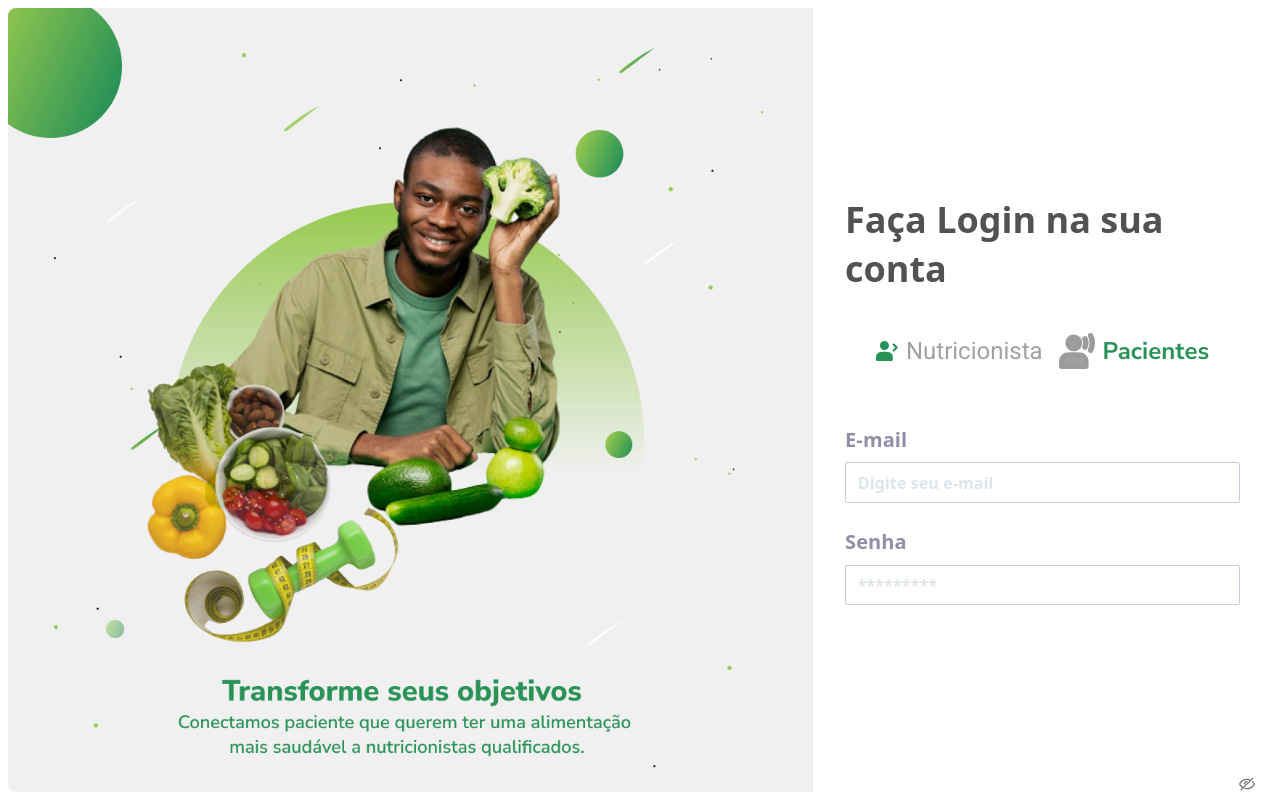
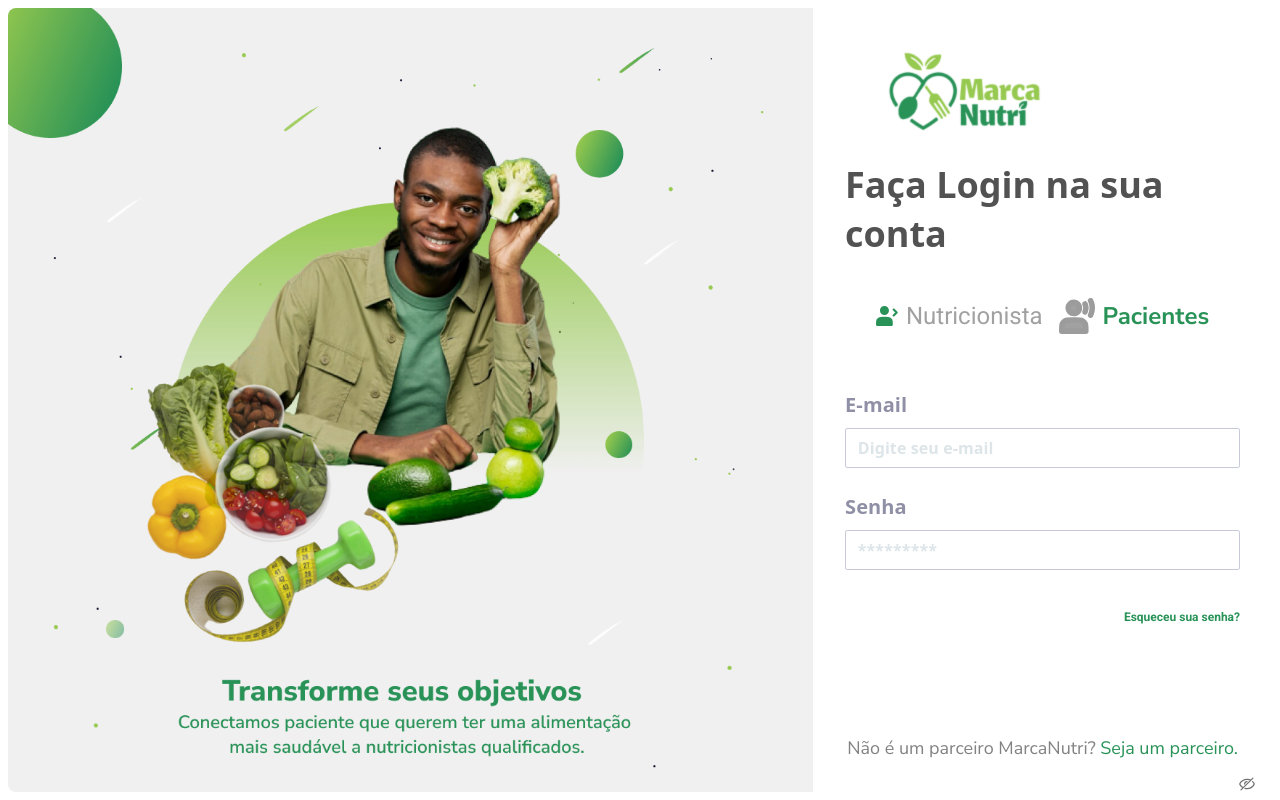
Before and after one commit to MarcaNutri/frontend, a Next.js app: page /login/login in a window 1280 px wide. Built offline with nearby package versions, Linux system fonts and the light colour scheme; a web font is replaced by a local one.

Commit message:
update login

```diff
--- a/src/pages/login/login.tsx
+++ b/src/pages/login/login.tsx
@@ -4,6 +4,7 @@ import NutriImg from "../../../public/assets/Login/login-nutri.png"
 import ClientImg from "../../../public/assets/Login/login-client.png"
 import NutriImgTab from "../../../public/assets/Login/nutri-icon.svg"
 import ClientImgTab from "../../../public/assets/Login/client-icon.svg"
+import Logo from "../../../public/assets/Login/MarcaNutri-logo.png"
 import InputElement from 'Components/FormElements/Input'
 import PasswordInput from '../../Components/FormElements/InputPassword/index'
 import Styles from './style.module.scss'
@@ -19,8 +20,9 @@ const Login = () => {
     <div className="h-screen md:flex lg:flex w-full p-2">
       <Image src={ isNutri ? NutriImg : ClientImg} width={"1110"} className="rounded-bl-lg rounded-tl-lg" height={1080} alt="nutricionista"/>
 
-      <div className={`flex items-center justify-center m-auto ${Styles.container_aba} p-8`}>
+      <div className={`flex items-center flex-col justify-between m-auto ${Styles.container_aba} p-8 h-full`}>
         <div className="flex flex-col w-full">
+          <Image src={Logo} width={232} alt="logo" className={`${Styles.logo}`}/>
           <h1 className={`${Styles.title} mb-10`}>Faça Login na sua conta</h1>
 
           <div className="flex justify-center mb-14">
@@ -80,7 +82,17 @@ const Login = () => {
             error=""
           />
 
+
+          <p className={`${Styles.forgot_password} text-end mt-10`}>Esqueceu sua senha?</p>
+
+
+
+
+
         </div>
+        <p className={`${Styles.not_partiner} text-end mt-10`}>
+          Não é um parceiro MarcaNutri? <span className={`${Styles.color_green}`}>Seja um parceiro.</span>
+        </p>
       </div>
 
     </div>
--- a/src/pages/login/style.module.scss
+++ b/src/pages/login/style.module.scss
@@ -43,3 +43,26 @@
   fill: #9C9C9C !important;
   stroke: #9C9C9C !important;
 }
+
+.forgot_password {
+  color: #289257;
+  font-family: $text-title-font-family;
+  font-size: 12px;
+  font-style: normal;
+  font-weight: 600;
+  line-height: normal;
+}
+
+.not_partiner {
+  font-family: Nunito Sans;
+  font-size: 18px;
+  font-style: normal;
+  font-weight: 400;
+  line-height: normal;
+  color:#828282;
+  cursor: pointer;
+}
+
+.color_green {
+  color: #289257;
+}
```
Also changed, not shown: public/assets/Login/MarcaNutri-logo.png (added).
